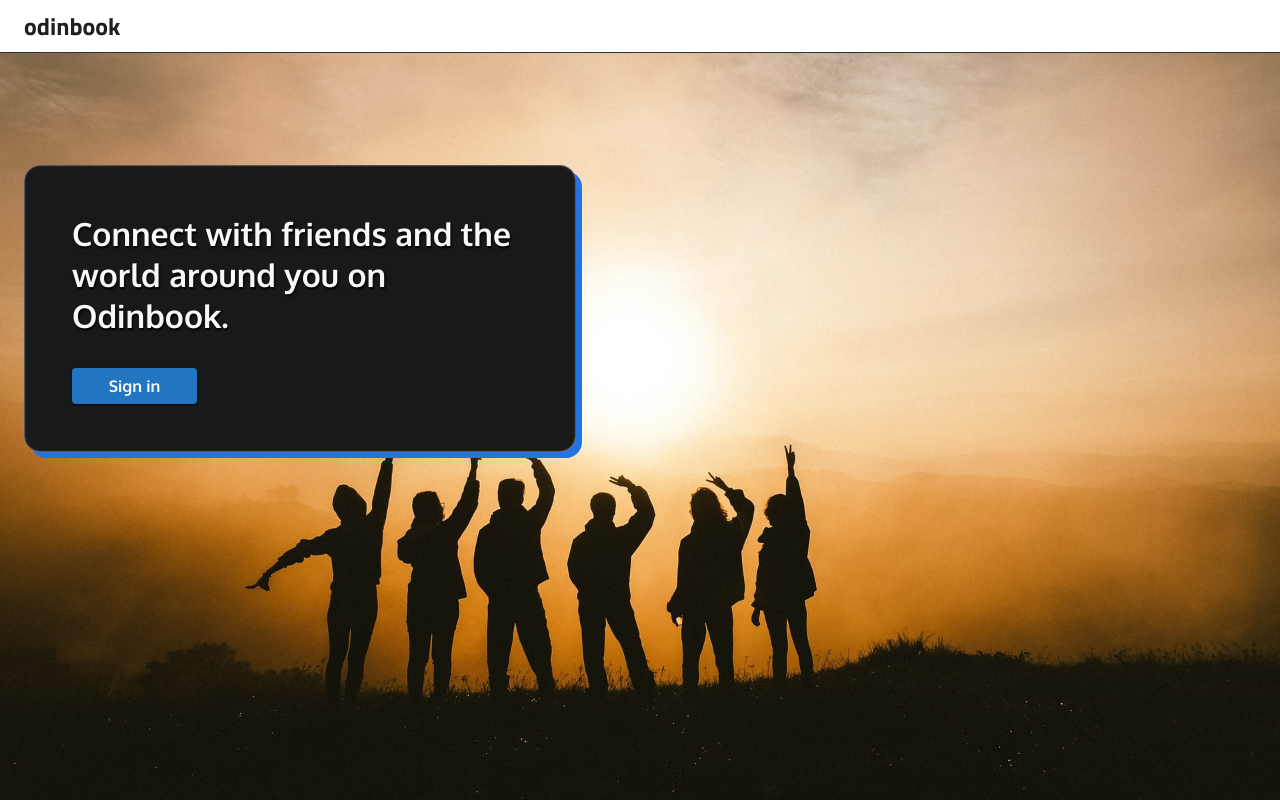
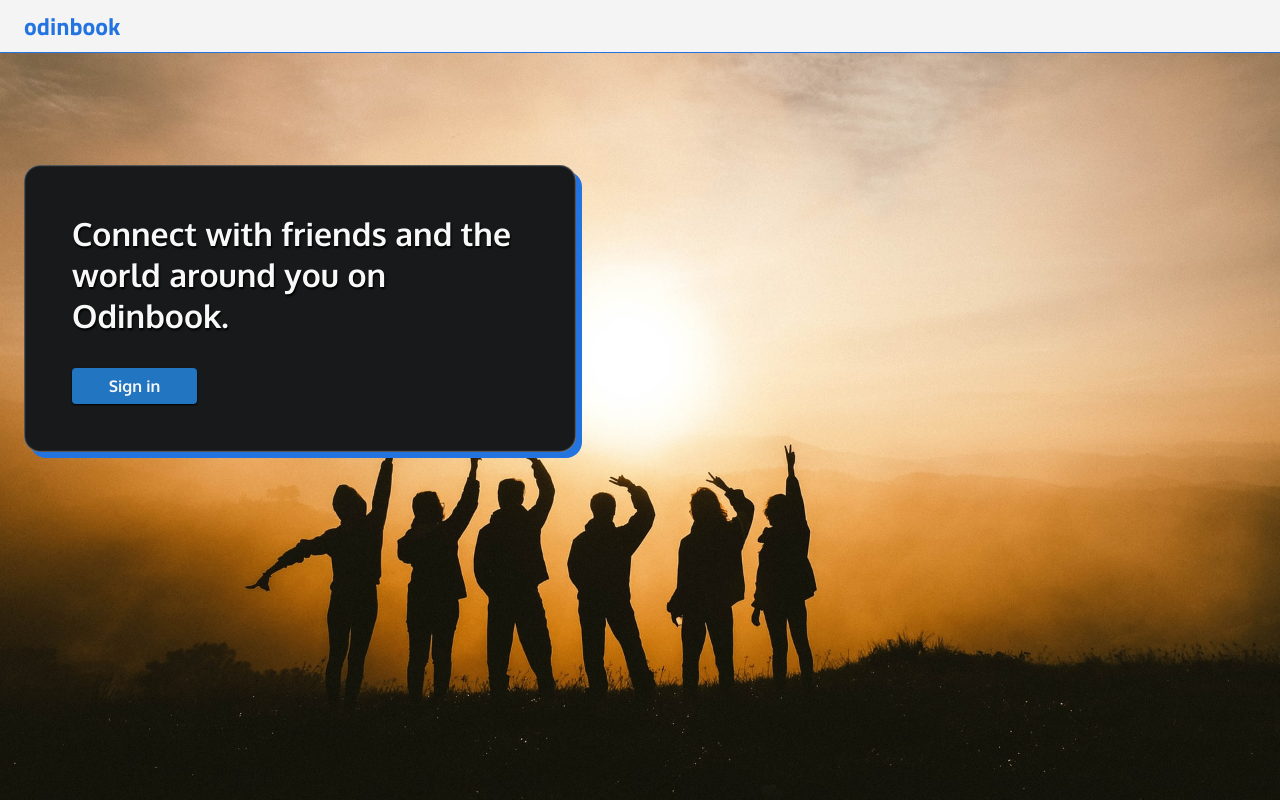
Before and after one commit to llfalcao/odinbook, a React (Create React App) app in the folder src/client/: page /odinbook in a window 1280 px wide. Built offline with nearby package versions, Linux system fonts and the light colour scheme.

Commit message:
Change header background

```diff
--- a/src/client/src/styles/base.css
+++ b/src/client/src/styles/base.css
@@ -25,6 +25,7 @@
     --form-border-color: 1px solid #333;
     --btn-text: #c4c4c4;
     --btn-bg: #c4c4c44b;
+    --header-bg: #222;
   }
 }
 
@@ -40,6 +41,7 @@
     --form-border-color: 1px solid rgb(221, 223, 226);
     --btn-text: #111;
     --btn-bg: #c4c4c480;
+    --header-bg: #f4f4f4;
   }
 }
 
--- a/src/client/src/styles/main.css
+++ b/src/client/src/styles/main.css
@@ -33,12 +33,12 @@
   display: flex;
   justify-content: space-between;
   align-items: center;
-  background: var(--secondary-bg-color);
-  border-bottom: 1px solid rgb(51, 51, 51);
+  background: var(--header-bg);
+  border-bottom: 1px solid var(--blue);
 }
 
 .header__brand {
-  color: var(--main-text-color);
+  color: var(--blue);
   font-weight: bold;
   font-size: 24px;
 }
@@ -49,15 +49,15 @@
   gap: 10px;
 }
 
-.header a,
-.header button {
+.header nav a,
+.header nav button {
   color: var(--main-text-color);
 }
 
 .header__currentUser {
   font-weight: bold;
-  border-radius: 1rem;
-  padding: 0.3rem 0.6rem 0;
+  border-radius: 2rem;
+  padding: 0.3rem 0.6rem;
   text-decoration: none;
   display: flex;
   gap: 8px;
@@ -88,13 +88,13 @@
 
 .friendRequests {
   position: fixed;
-  background: var(--secondary-bg-color);
+  background: var(--header-bg);
   padding: 1rem 1.5rem;
   top: 3.3rem;
   right: 0;
   width: 400px;
   border-radius: 0 0 4px 4px;
-  box-shadow: 0px 1px 2px 0px rgba(0, 0, 0, 0.5);
+  box-shadow: 0px 2px 2px 0px rgba(0, 0, 0, 0.5);
   z-index: 1000;
 }
 
```
